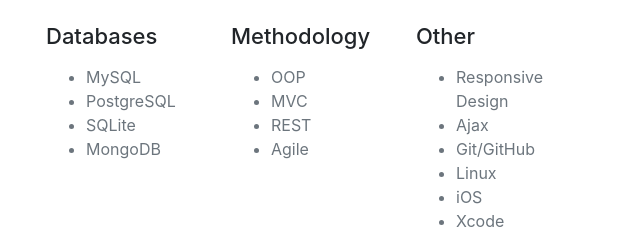
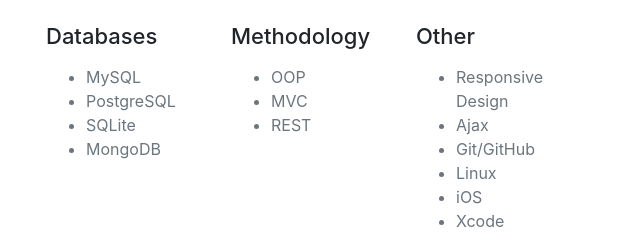
Before and after one commit to mariastezhko/mariastezhko.github.io, a website with bundled scripts: page index.html in a window 1280 px wide. Shown: the part 2620-2857 px from the top of the page, 609-1249 px from the left. Built offline with nearby package versions, Linux system fonts and the light colour scheme; a web font is replaced by a local one.

Commit message:
Edit skills

```diff
--- a/index.html
+++ b/index.html
@@ -286,7 +286,6 @@
       			                          <li class="text-muted">OOP</li>
       			                          <li class="text-muted">MVC</li>
       			                          <li class="text-muted">REST</li>
-                                      <li class="text-muted">Agile</li>
       			                        </ul>
       			                    </div>
       			                </div>
```
